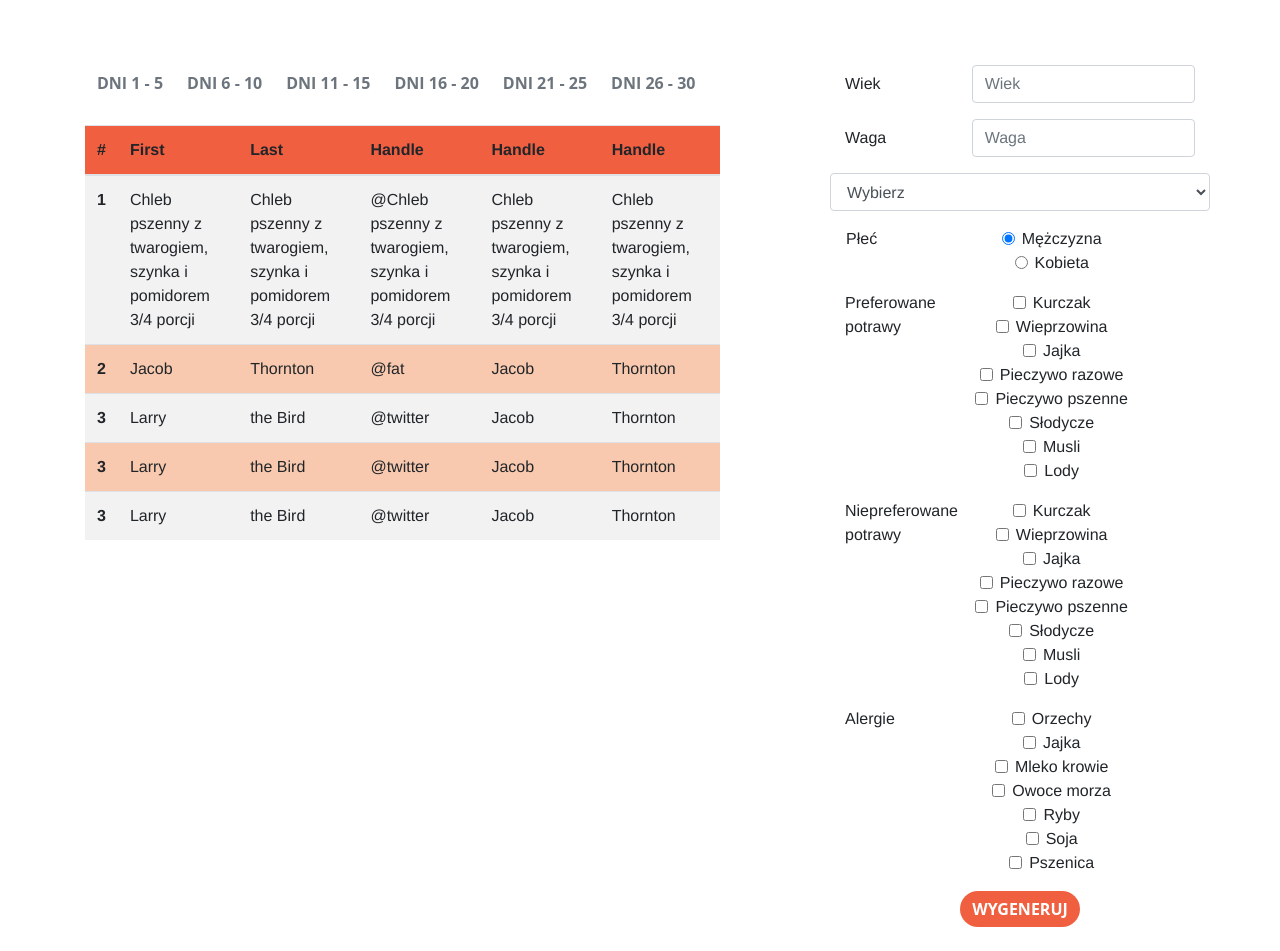
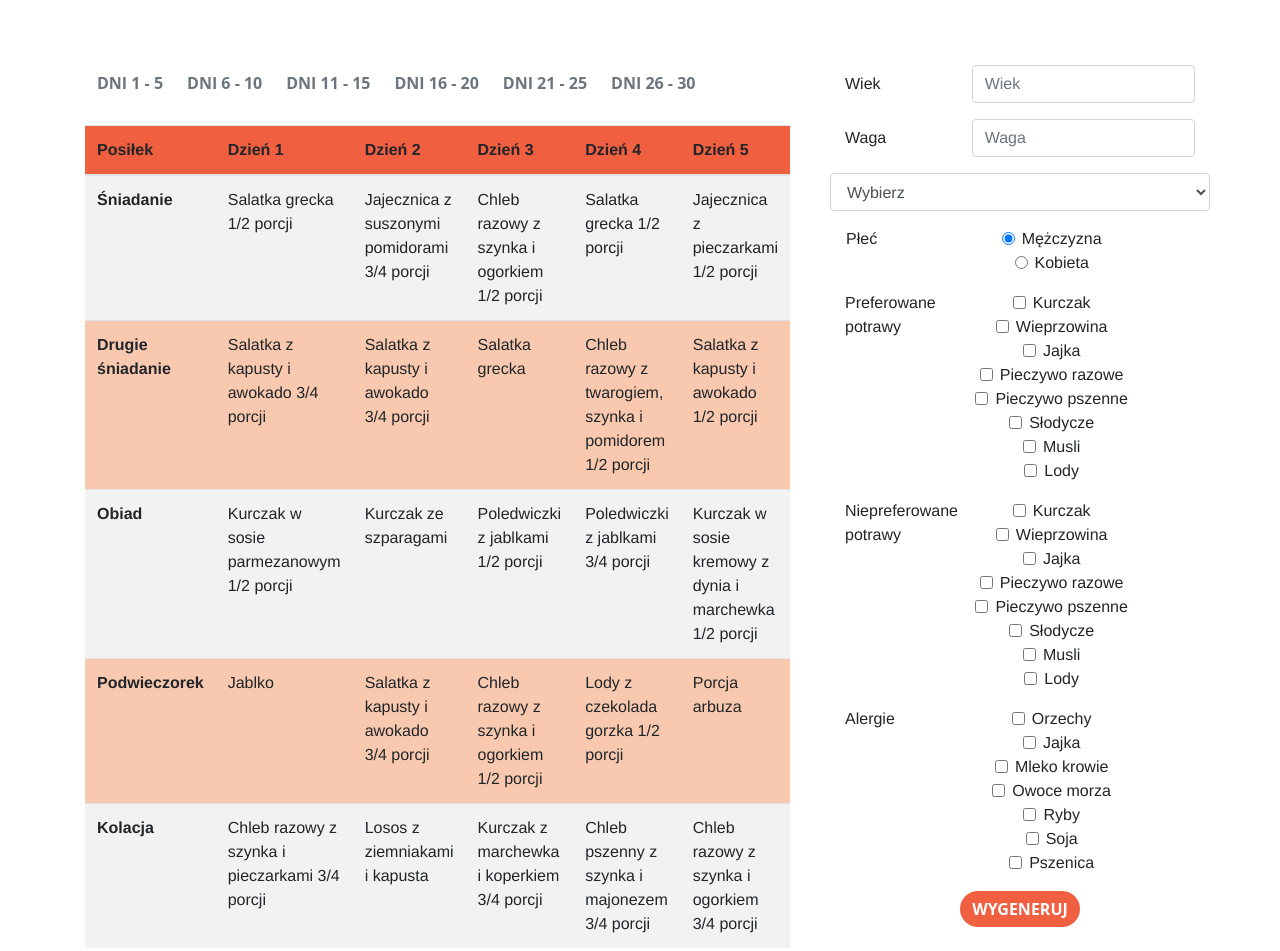
Before and after one commit to Izdnozrkenar/dieta-app, a plain HTML site: page index.html in a window 1280 px wide. Shown: the part 1360-2311 px from the top of the page. Drawn offline with Linux system fonts and the light colour scheme.

Commit message:
some layout

```diff
--- a/css/creative.css
+++ b/css/creative.css
@@ -337,3 +337,8 @@ header.masthead p {
 .table-hover tbody tr td:hover {
   background-color: #F05F40 !important
 }
+
+.dish-type-display{
+  float: left;
+  clear: both;
+}
--- a/index.html
+++ b/index.html
@@ -72,54 +72,54 @@
           <table class="table table-striped table-hover">
             <thead>
               <tr>
-                <th scope="col">#</th>
-                <th scope="col">First</th>
-                <th scope="col">Last</th>
-                <th scope="col">Handle</th>
-                <th scope="col">Handle</th>
-                <th scope="col">Handle</th>
+                <th scope="col">Posiłek</th>
+                <th scope="col">Dzień 1</th>
+                <th scope="col">Dzień 2</th>
+                <th scope="col">Dzień 3</th>
+                <th scope="col">Dzień 4</th>
+                <th scope="col">Dzień 5</th>
               </tr>
             </thead>
             <tbody>
               <tr>
-                <th scope="row">1</th>
-                <td>Chleb pszenny z twarogiem, szynka i pomidorem 3/4 porcji</td>
-                <td>Chleb pszenny z twarogiem, szynka i pomidorem 3/4 porcji</td>
-                <td>@Chleb pszenny z twarogiem, szynka i pomidorem 3/4 porcji</td>
-                <td>Chleb pszenny z twarogiem, szynka i pomidorem 3/4 porcji</td>
-                <td>Chleb pszenny z twarogiem, szynka i pomidorem 3/4 porcji</td>
+                <th scope="row">Śniadanie</th>
+                <td>Salatka grecka 1/2 porcji</td>
+                <td>Jajecznica z suszonymi pomidorami 3/4 porcji</td>
+                <td>Chleb razowy z szynka i ogorkiem 1/2 porcji</td>
+                <td>Salatka grecka 1/2 porcji</td>
+                <td>Jajecznica z pieczarkami 1/2 porcji</td>
               </tr>
               <tr>
-                <th scope="row">2</th>
-                <td>Jacob</td>
-                <td>Thornton</td>
-                <td>@fat</td>
-                <td>Jacob</td>
-                <td>Thornton</td>
+                <th scope="row">Drugie śniadanie</th>
+                <td>Salatka z kapusty i awokado 3/4 porcji</td>
+                <td>Salatka z kapusty i awokado 3/4 porcji</td>
+                <td>Salatka grecka</td>
+                <td>Chleb razowy z twarogiem, szynka i pomidorem 1/2 porcji</td>
+                <td>Salatka z kapusty i awokado 1/2 porcji</td>
               </tr>
               <tr>
-                <th scope="row">3</th>
-                <td>Larry</td>
-                <td>the Bird</td>
-                <td>@twitter</td>
-                <td>Jacob</td>
-                <td>Thornton</td>
+                <th scope="row">Obiad</th>
+                <td>Kurczak w sosie parmezanowym 1/2 porcji</td>
+                <td>Kurczak ze szparagami</td>
+                <td>Poledwiczki z jablkami 1/2 porcji</td>
+                <td>Poledwiczki z jablkami 3/4 porcji</td>
+                <td>Kurczak w sosie kremowy z dynia i marchewka 1/2 porcji</td>
               </tr>
               <tr>
-                <th scope="row">3</th>
-                <td>Larry</td>
-                <td>the Bird</td>
-                <td>@twitter</td>
-                <td>Jacob</td>
-                <td>Thornton</td>
+                <th scope="row">Podwieczorek</th>
+                <td>Jablko</td>
+                <td>Salatka z kapusty i awokado 3/4 porcji</td>
+                <td>Chleb razowy z szynka i ogorkiem 1/2 porcji</td>
+                <td>Lody z czekolada gorzka 1/2 porcji</td>
+                <td>Porcja arbuza</td>
               </tr>
               <tr>
-                <th scope="row">3</th>
-                <td>Larry</td>
-                <td>the Bird</td>
-                <td>@twitter</td>
-                <td>Jacob</td>
-                <td>Thornton</td>
+                <th scope="row">Kolacja</th>
+                <td>Chleb razowy z szynka i pieczarkami 3/4 porcji</td>
+                <td>Losos z ziemniakami i kapusta</td>
+                <td>Kurczak z marchewka i koperkiem 3/4 porcji</td>
+                <td>Chleb pszenny z szynka i majonezem 3/4 porcji</td>
+                <td>Chleb razowy z szynka i ogorkiem 3/4 porcji</td>
               </tr>
             </tbody>
           </table>
--- a/js/creative.js
+++ b/js/creative.js
@@ -21,10 +21,14 @@
   reqsForm = document.querySelector('#requriments-form')
   if (reqsForm.addEventListener) {
     reqsForm.addEventListener("submit", function (e) {
-
+      e.preventDefault();
       var formValues = $(reqsForm).serializeArray();
       console.log(formValues);
-      e.preventDefault();
+      jQuery.post('http://35.237.252.145:3000/requriments',formValues).done(function(data){
+        console.log('skonczylem')
+      })
+
+
 
     }, false);
   }
--- a/node/random_TS_functions/partial_randomTS.js
+++ b/node/random_TS_functions/partial_randomTS.js
@@ -7,7 +7,7 @@ var evalPartial = require('../eval_functions/eval_solution_partial_sync')
 
 var pflaggedTabuEventEmitter = new events.EventEmitter();
 
-exports.generatePartialRandomSolution = async function (pool, reqs, allrgs, prefs, iterations, callback) {return new Promise(resolve => {
+exports.generatePartialRandomSolution = async function (pool, reqs, allrgs, prefs, iterations,callback) {return new Promise(resolve => {
 
     var solutionsTabuList = {};
     var atributesTabuList = {};
@@ -234,7 +234,9 @@ exports.generatePartialRandomSolution = async function (pool, reqs, allrgs, pref
                         solution[i][j]=dishListSet[solution[i][j]]['dshName']
                     }
                 }
+
                 callback(solution);
+                return;
 
             } else if (blocksCount == 5) {
 
```
Also changed, not shown: node/server.js (renamed from node/index.js, +45 -8 lines).
